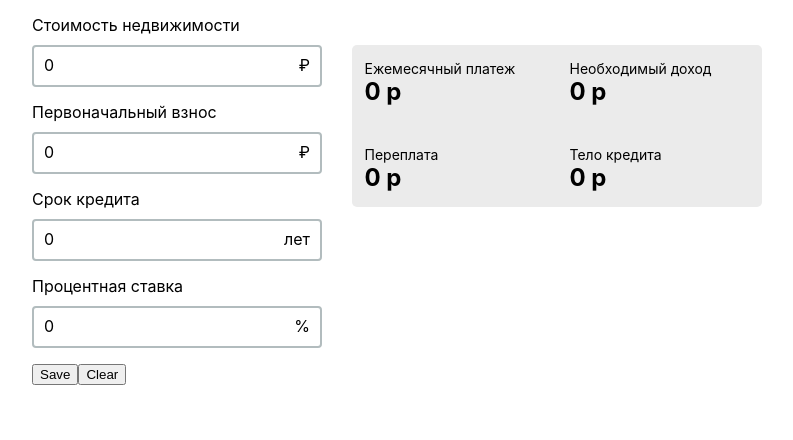
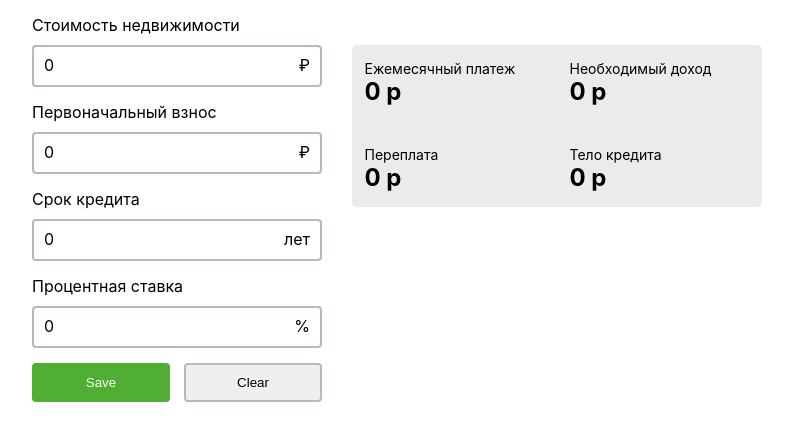
Before and after one commit to Danil174/semrush_test, a React (Create React App) app: page / in a window 1280 px wide. Shown: the top 440 px of the page, without its empty margins (243-1036 px from the left). Built offline with nearby package versions, Linux system fonts and the light colour scheme.

Commit message:
styles for btns

```diff
--- /dev/null
+++ b/src/components/Button/Button.css
@@ -0,0 +1,8 @@
+.button {
+  box-sizing: border-box;
+  width: 138px;
+  padding: 10px 8px;
+  border-radius: 4px;
+  border: 2px solid #b2bcbe;
+  cursor: pointer;
+}
--- a/src/components/Button/Button.jsx
+++ b/src/components/Button/Button.jsx
@@ -1,3 +1,5 @@
+import "./Button.css";
+
 const Button = ({className, text, ...restProps}) => {
   return (
     <button type="button" className={className} {...restProps}>
--- /dev/null
+++ b/src/components/ButtonSubmit/ButtonSubmit.css
@@ -0,0 +1,23 @@
+.button-submit {
+  border: none;
+  background-color: #50ae34;
+  color: #fff;
+
+  background-position: center;
+  transition: background 0.8s;
+}
+
+
+.button-submit:hover {
+  background: #68c94b radial-gradient(circle, transparent 1%, #68c94b 1%) center/15000%;
+}
+
+.button-submit:active {
+  background-color: #87d470;
+  background-size: 100%;
+  transition: background 0s;
+}
+
+.button-submit:focus {
+  outline: #31ce5b auto 1px;
+}
--- a/src/components/ButtonSubmit/ButtonSubmit.jsx
+++ b/src/components/ButtonSubmit/ButtonSubmit.jsx
@@ -1,4 +1,5 @@
 import Button from "../Button/Button.jsx";
+import "./ButtonSubmit.css";
 
 const ButtonSubmit = ({className, ...restProps}) => {
   return (
--- a/src/components/Form/Form.css
+++ b/src/components/Form/Form.css
@@ -1,3 +1,11 @@
 form {
   width: 290px;
 }
+
+.controls {
+  display: flex;
+  justify-content: space-between;
+  border: none;
+  padding: 0;
+  margin: 0;
+}
--- a/src/components/Form/Form.jsx
+++ b/src/components/Form/Form.jsx
@@ -83,12 +83,14 @@ const Form = () => {
           ico={'%'}
         />
       </div>
+      <fieldset className="controls">
         <ButtonSubmit className="button" text={'Save'}/>
         <Button
           className="button"
           text={'Clear'}
           onClick={handleClearClick}
         />
+      </fieldset>
     </form>
   );
 }
```
Also changed, not shown: 1 other file (tests, documents, lock files or other folders). Lines whose indentation alone changed are shown as unchanged.
